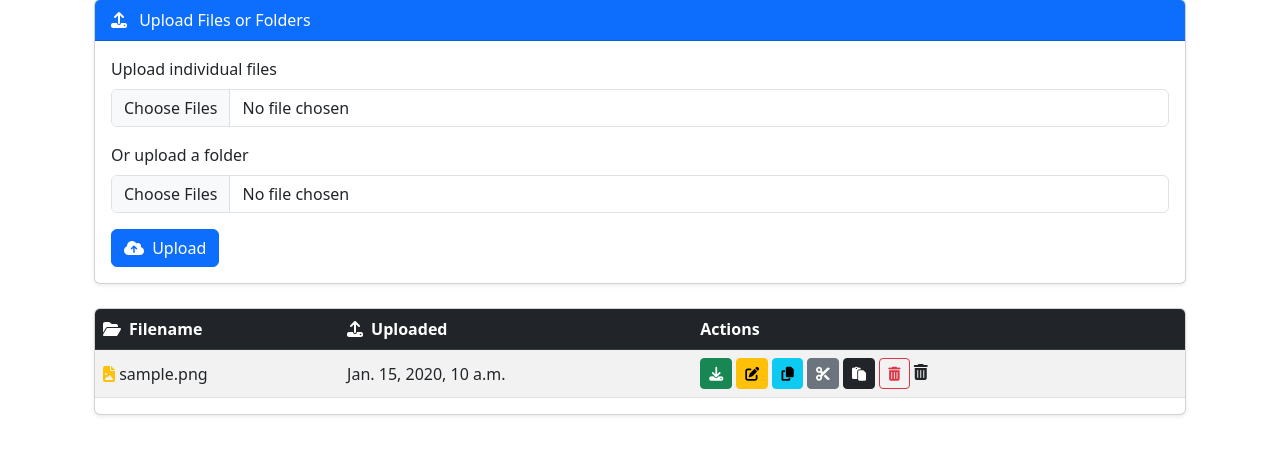
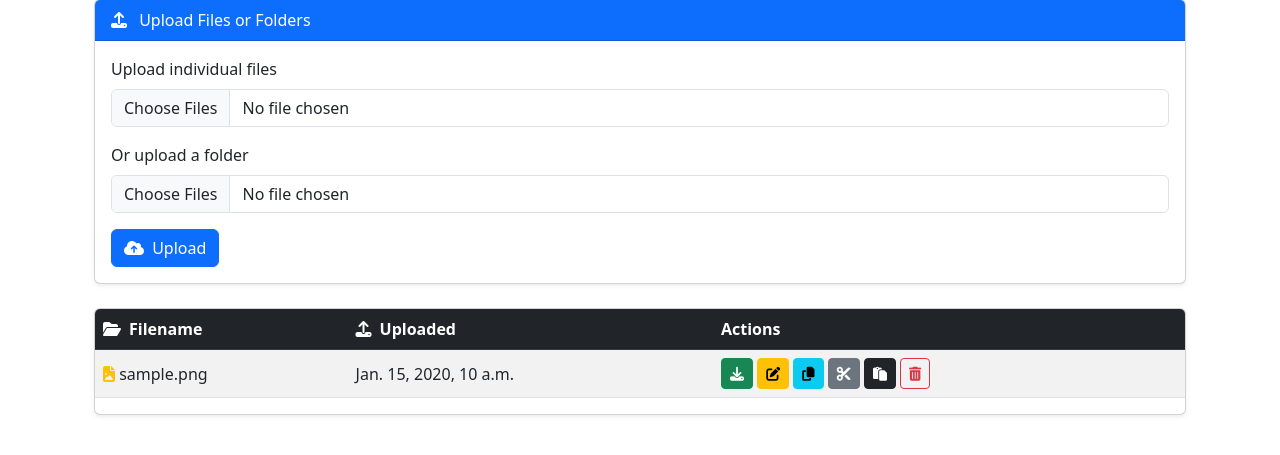
Before and after one commit to TanaboonJew/WebUI_new, a Django app: page /files/ in a window 1280 px wide. Shown: the part 144-599 px from the top of the page. Run offline with Django 5.2, Linux system fonts and the light colour scheme; a user stored in the database is signed in; tables that the repository leaves empty hold one stand-in row (values such as "Sample post"); parts of the project's set-up code (start-up, migrations or seed data) failed here and were passed over; some libraries are stand-ins or nearby versions.

Commit message:
del icon

```diff
--- a/core/templates/core/file_manager.html
+++ b/core/templates/core/file_manager.html
@@ -78,7 +78,6 @@
                         <button class="btn btn-sm btn-secondary" onclick="fileAction('{{ file.id }}', 'cut')"><i class="fas fa-cut"></i></button>
                         <button class="btn btn-sm btn-dark" onclick="fileAction('{{ file.id }}', 'paste')"><i class="fas fa-paste"></i></button>
                         <a href="{% url 'delete-file' file.id %}" class="btn btn-sm btn-outline-danger" onclick="return confirm('Are you sure you want to delete {{ file.filename }}?')"><i class="fas fa-trash-alt"></i></a>
-                        <i class="fas fa-trash-alt"></i>
                     </a>
                     </td>
                 </tr>
```
